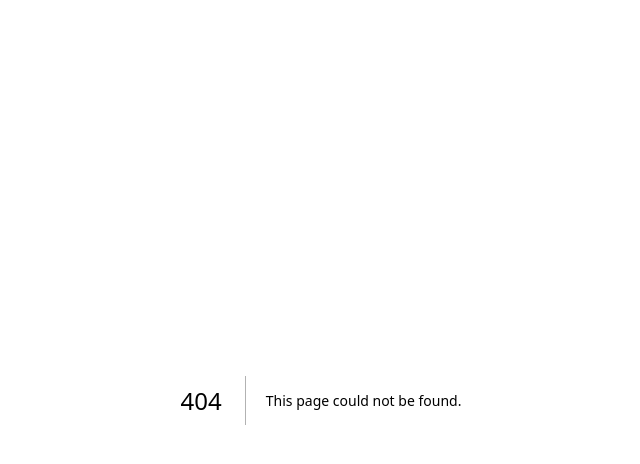
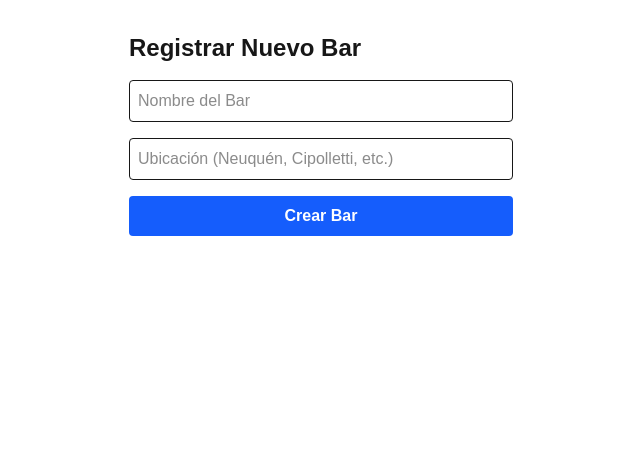
Before and after one commit to arielp79/akelarre-web, a Next.js app: page /admin/new-bar in a window 1280 px wide. Before the commit this address had no page. Shown: the top 464 px of the page, without its empty margins (319-959 px from the left). Built offline with nearby package versions, Linux system fonts and the light colour scheme.

Commit message:
creación web administrativa

```diff
--- a/app/[barSlug]/games/[gameId]/page.tsx
+++ b/app/[barSlug]/games/[gameId]/page.tsx
@@ -44,20 +44,25 @@ export default function RequestGamePage({ params }: PageProps) {
 
   const handleSubmit = async (e: React.FormEvent) => {
     e.preventDefault();
-
-    // Si no se encuentra el juego, no enviamos nada
-    if (!game) return;
+    if (!game || !dniFile) return; // No enviamos si no hay juego o no sacó la foto
 
     setSubmitting(true);
+
+    // 1. Convertimos la foto a un formato que el servidor entienda (Base64)
+    const reader = new FileReader();
+    reader.readAsDataURL(dniFile);
+
+    reader.onloadend = async () => {
+      const base64Image = reader.result;
 
       const loanData = {
         gameId: game.id,
         gameName: game.name,
         barSlug: barSlug,
-      fullName: fullName,     // Usamos los estados de React
-      phone: phone,           // Usamos los estados de React
-      tableNumber: tableNumber, // Usamos los estados de React
-      dniImageUrl: "url_provisoria_luego_usaremos_cloudinary",
+        fullName: fullName,
+        phone: phone,
+        tableNumber: tableNumber,
+        dniImage: base64Image, // Enviamos la FOTO REAL, no el texto provisorio
       };
 
       try {
@@ -69,10 +74,11 @@ export default function RequestGamePage({ params }: PageProps) {
 
         if (response.ok) {
           setMessage("¡Pedido confirmado! Acércate a la ludoteca por tu juego.");
-        // Limpiamos el formulario
           setFullName("");
           setPhone("");
           setTableNumber("");
+          setDniFile(null);
+          setPreviewUrl(null);
         } else {
           setMessage("Error al procesar el pedido.");
         }
@@ -81,6 +87,7 @@ export default function RequestGamePage({ params }: PageProps) {
       } finally {
         setSubmitting(false);
       }
+    };
   };
 
   // Si el ID del juego no existe en nuestra lista
--- /dev/null
+++ b/app/admin/[barSlug]/page.tsx
@@ -0,0 +1,37 @@
+"use client";
+import React, { useEffect, useState } from "react";
+
+export default function BarAdminPage({ params }: { params: { barSlug: string } }) {
+    const [loans, setLoans] = useState([]);
+
+    useEffect(() => {
+        // Aquí haremos un fetch a /api/loans?barSlug=...
+        fetch(`/api/loans?barSlug=${params.barSlug}`)
+            .then((res) => res.json())
+            .then((data) => setLoans(data));
+    }, [params.barSlug]);
+
+    return (
+        <div className="p-6 bg-zinc-50 min-h-screen dark:bg-black text-zinc-900 dark:text-white">
+            <h1 className="text-2xl font-bold mb-6">Administración: {params.barSlug}</h1>
+
+            <div className="grid gap-4">
+                {loans.map((loan: any) => (
+                    <div key={loan._id} className="p-4 bg-white dark:bg-zinc-900 rounded-xl shadow-sm border dark:border-zinc-800 flex justify-between items-center">
+                        <div>
+                            <p className="font-bold">{loan.gameName}</p>
+                            <p className="text-sm text-zinc-500">{loan.fullName} - Mesa {loan.tableNumber}</p>
+                        </div>
+                        <a
+                            href={loan.dniImageUrl}
+                            target="_blank"
+                            className="text-blue-500 text-sm underline"
+                        >
+                            Ver DNI
+                        </a>
+                    </div>
+                ))}
+            </div>
+        </div>
+    );
+}
--- /dev/null
+++ b/app/admin/new-bar/page.tsx
@@ -0,0 +1,44 @@
+"use client";
+import React, { useState } from "react";
+
+export default function NewBarPage() {
+    const [name, setName] = useState("");
+    const [location, setLocation] = useState("");
+
+    const handleSubmit = async (e: React.FormEvent) => {
+        e.preventDefault();
+        const response = await fetch("/api/bars", {
+            method: "POST",
+            body: JSON.stringify({ name, location }),
+            headers: { "Content-Type": "application/json" },
+        });
+
+        if (response.ok) {
+            alert("Bar creado con éxito");
+            setName("");
+            setLocation("");
+        }
+    };
+
+    return (
+        <main className="p-8 max-w-md mx-auto">
+            <h1 className="text-2xl font-bold mb-4">Registrar Nuevo Bar</h1>
+            <form onSubmit={handleSubmit} className="flex flex-col gap-4">
+                <input
+                    placeholder="Nombre del Bar"
+                    value={name}
+                    onChange={(e) => setName(e.target.value)}
+                    className="p-2 border rounded dark:bg-zinc-900"
+                    required
+                />
+                <input
+                    placeholder="Ubicación (Neuquén, Cipolletti, etc.)"
+                    value={location}
+                    onChange={(e) => setLocation(e.target.value)}
+                    className="p-2 border rounded dark:bg-zinc-900"
+                />
+                <button className="bg-blue-600 text-white p-2 rounded font-bold">Crear Bar</button>
+            </form>
+        </main>
+    );
+}
--- /dev/null
+++ b/app/admin/page.tsx
@@ -0,0 +1,36 @@
+"use client";
+import React, { useEffect, useState } from "react";
+import Link from "next/link";
+
+export default function AdminDashboard() {
+    const [bars, setBars] = useState([]);
+
+    useEffect(() => {
+        fetch("/api/bars").then(res => res.json()).then(setBars);
+    }, []);
+
+    return (
+        <main className="p-8">
+            <div className="flex justify-between items-center mb-8">
+                <h1 className="text-3xl font-bold">Mis Bares</h1>
+                <Link href="/admin/new-bar" className="bg-green-600 text-white px-4 py-2 rounded-lg">
+                    + Nuevo Bar
+                </Link>
+            </div>
+
+            <div className="grid gap-4">
+                {bars.map((bar: any) => (
+                    <div key={bar._id} className="p-6 bg-white dark:bg-zinc-900 border rounded-xl flex justify-between items-center">
+                        <div>
+                            <h2 className="text-xl font-semibold">{bar.name}</h2>
+                            <p className="text-zinc-500 text-sm">Ruta: /{bar.slug}</p>
+                        </div>
+                        <Link href={`/admin/${bar.slug}`} className="text-blue-500 font-medium">
+                            Ver Préstamos →
+                        </Link>
+                    </div>
+                ))}
+            </div>
+        </main>
+    );
+}
--- /dev/null
+++ b/app/api/bars/route.ts
@@ -0,0 +1,33 @@
+import { NextResponse } from "next/server";
+import { connectDB } from "@/lib/mongodb";
+import Bar from "@/models/Bars";
+
+export async function POST(request: Request) {
+    try {
+        await connectDB();
+        const data = await request.json();
+
+        // El slug se crea a partir del nombre (ej: "Aquelarre LCB" -> "aquelarre-lcb")
+        const slug = data.name.toLowerCase().replace(/ /g, "-").replace(/[^\w-]+/g, "");
+
+        const newBar = await Bar.create({
+            name: data.name,
+            location: data.location,
+            slug: slug,
+        });
+
+        return NextResponse.json(newBar, { status: 201 });
+    } catch (error) {
+        return NextResponse.json({ error: "Error al crear el bar" }, { status: 500 });
+    }
+}
+
+export async function GET() {
+    try {
+        await connectDB();
+        const bars = await Bar.find({});
+        return NextResponse.json(bars);
+    } catch (error) {
+        return NextResponse.json({ error: "Error al obtener bares" }, { status: 500 });
+    }
+}
--- /dev/null
+++ b/models/Bars.ts
@@ -0,0 +1,10 @@
+import mongoose from "mongoose";
+
+const BarSchema = new mongoose.Schema({
+    name: { type: String, required: true },
+    slug: { type: String, required: true, unique: true }, // Ejemplo: 'akelarre-lcb'
+    location: String,
+    isActive: { type: Boolean, default: true },
+});
+
+export default mongoose.models.Bar || mongoose.model("Bar", BarSchema);
```
Also changed, not shown: 2 other files (tests, documents, lock files or other folders). Lines whose indentation alone changed are shown as unchanged.
